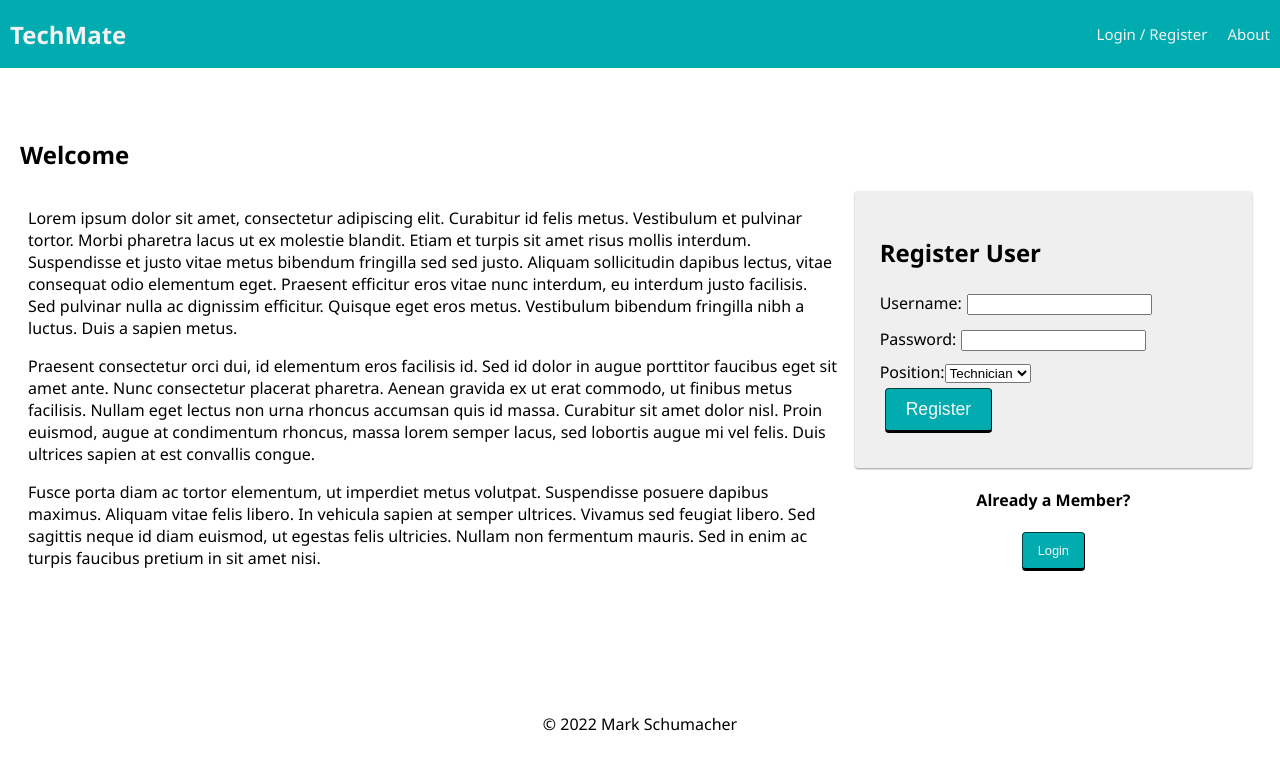
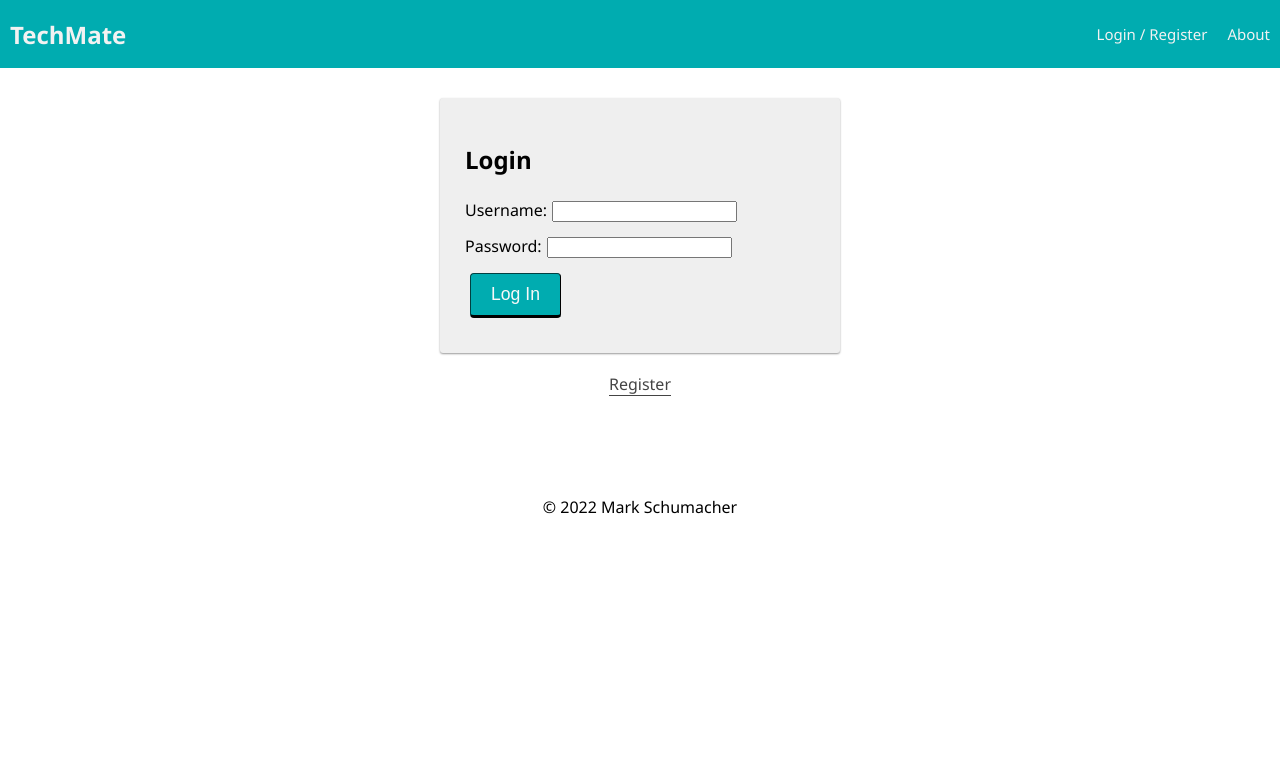
Before and after one commit to VenoMidas/TechMate, a React (Create React App) app: page /user#/home in a window 1280 px wide. Shown: the top 770 px of the page. Built offline with nearby package versions, Linux system fonts and the light colour scheme; no server answers.

Commit message:
Changed landing page to login page

```diff
--- a/src/components/App/App.jsx
+++ b/src/components/App/App.jsx
@@ -125,7 +125,7 @@ function App() {
               <Redirect to="/user" />
               :
               // Otherwise, show the Landing page
-              <LandingPage />
+              <LoginPage />
             }
           </Route>
 
```
